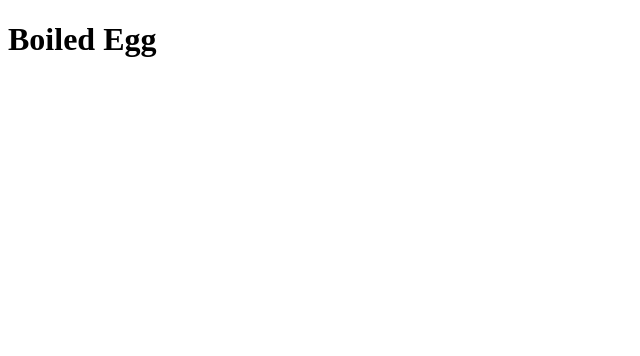
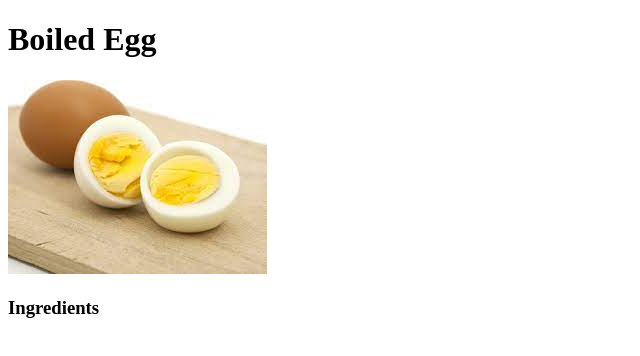
Before and after one commit to cyberknomad/odin-recipes, a plain HTML site: page recipes/egg.html in a window 1280 px wide. Shown: the whole page, without its empty margins (0-640 px from the left). Drawn offline with Linux system fonts and the light colour scheme.

Commit message:
add image under heading and ingredients

```diff
--- a/recipes/egg.html
+++ b/recipes/egg.html
@@ -7,6 +7,8 @@
 
     <body>
         <h1>Boiled Egg</h1>
+        <p><img src="../images/egg1.jpg"></p>
+        <p><h3>Ingredients</h3></p>
     </body>
 
 
```
Also changed, not shown: images/egg1.jpg (added).
